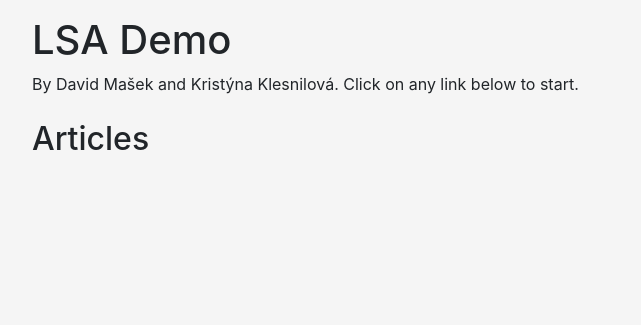
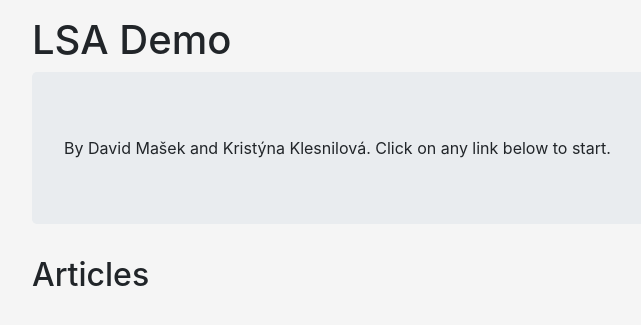
Before and after one commit to klesnkri/lsa-model, a Flask app: template server/templates/index.html in a window 1280 px wide. Shown: the part 88-413 px from the top of the page, without its empty margins (53-694 px from the left). Run offline with Flask 2, Linux system fonts and the light colour scheme; the template is opened without the code that fills it, so the values that code supplies are empty; parts of the project's set-up code (start-up, migrations or seed data) failed here and were passed over; some libraries are stand-ins or nearby versions.

Commit message:
server cleanup

```diff
--- a/server/templates/base.html
+++ b/server/templates/base.html
@@ -4,13 +4,10 @@
     <meta charset="utf-8">
     <meta name="viewport" content="width=device-width, initial-scale=1, shrink-to-fit=no">
     <title>{% block title %}LSA{% endblock %}</title>
-    <!-- <link rel="shortcut icon" href="{{ url_for('static', filename='favicon.ico') }}"> -->
-    <!-- jQuery -->
-    <script src="https://ajax.googleapis.com/ajax/libs/jquery/3.4.1/jquery.min.js"></script>
+    <link rel="shortcut icon" type="image/png" sizes="32x32" href="{{ url_for('static', filename='favicon-32x32.png') }}">
+    <link rel="shortcut icon" type="image/png" sizes="16x16" href="{{ url_for('static', filename='favicon-16x16.png') }}">
     <!-- Bootstrap -->
     <link rel="stylesheet" href="https://stackpath.bootstrapcdn.com/bootstrap/4.4.1/css/bootstrap.min.css" integrity="sha384-Vkoo8x4CGsO3+Hhxv8T/Q5PaXtkKtu6ug5TOeNV6gBiFeWPGFN9MuhOf23Q9Ifjh" crossorigin="anonymous">
-    <!-- <link rel="stylesheet" href="https://maxcdn.bootstrapcdn.com/bootstrap/3.4.1/css/bootstrap.min.css"> -->
-    <!-- <script src="https://maxcdn.bootstrapcdn.com/bootstrap/3.4.1/js/bootstrap.min.js"></script>     -->
     <!-- Local -->
     <link rel="stylesheet" href="{{ url_for('static', filename='main.css') }}">
 </head>
--- a/server/templates/index.html
+++ b/server/templates/index.html
@@ -8,12 +8,12 @@
 </nav>
 
 <h1>LSA Demo</h1>
-<p>
+<p class="jumbotron">
   By David Mašek and Kristýna Klesnilová. Click on any link below to start.
 </p>
 
 
-<h2 class="mt-4">Articles</h2>
+<h2>Articles</h2>
 <ul>
 {% for row in articles.itertuples(index=True) %}
   <li><a href="{{ url_for('lsa.article', article_id=row.Index) }}">{{ row.title }}</a></li>
```
Also changed, not shown: server/static/favicon-16x16.png (added), server/static/favicon-32x32.png (added), 1 other file.
